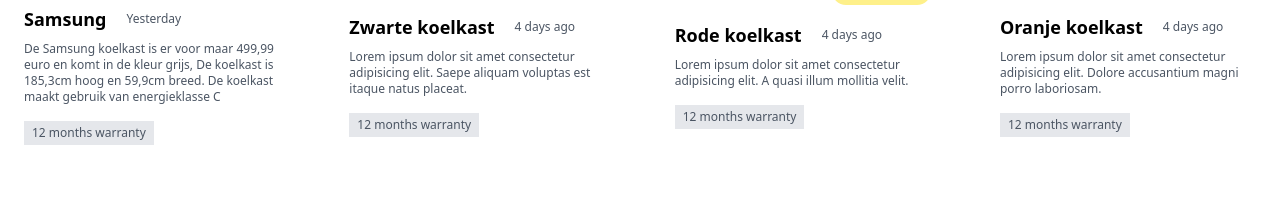
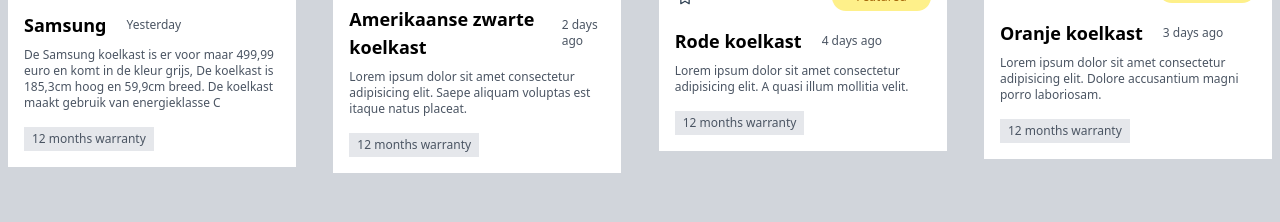
Before and after one commit to MaxSprenkels/bob-vance, a PHP site: page / in a window 1280 px wide. Shown: the part 335-557 px from the top of the page. Run offline with PHP 8.4, Linux system fonts and the light colour scheme; data that the repository does not hold is empty; some libraries are stand-ins or nearby versions.

Commit message:
assortiment update

```diff
--- a/index.php
+++ b/index.php
@@ -1,5 +1,6 @@
 <!DOCTYPE html>
 <html lang="en">
+
 <head>
     <meta charset="UTF-8">
     <meta http-equiv="X-UA-Compatible" content="IE=edge">
@@ -7,7 +8,8 @@
     <script src="https://cdn.tailwindcss.com"></script>
     <title>Bob Vance</title>
 </head>
-<body>
+
+<body class="bg-gray-300">
     <?php
     session_start();
     include 'navbar.html';
@@ -18,7 +20,7 @@
             <div class="flex flex-wrap items-center lg:justify-between justify-center">
                 <div tabindex="0" class="focus:outline-none mx-2 w-72 xl:mb-0 mb-8">
                     <div>
-                            <img alt="person capturing an image" src="https://www.expert.nl/media/frontend/catalog/products/372582717/630x630/372582717-6730760.jpg" tabindex="0" class="focus:outline-none w-full h-44" />
+                        <img alt="koelkast" src="https://www.expert.nl/media/frontend/catalog/products/372582717/630x630/372582717-6730760.jpg" tabindex="0" class="focus:outline-none w-full h-44" />
                     </div>
                     <div class="bg-white">
                         <div class="flex items-center justify-between px-4 pt-4">
@@ -50,7 +52,7 @@
                 </div>
                 <div tabindex="0" class="focus:outline-none mx-2 w-72 xl:mb-0 mb-8">
                     <div>
-                            <img alt="person capturing an image" src="https://www.smeg.com/binaries/content/gallery/smeg-netherlands/fq60.png/fq60.png/brx%3AsquareMobile" tabindex="0" class="focus:outline-none w-full h-44" />
+                        <img alt="koelkast" src="https://www.smeg.com/binaries/content/gallery/smeg-netherlands/fq60.png/fq60.png/brx%3AsquareMobile" tabindex="0" class="focus:outline-none w-full h-44" />
                     </div>
                     <div class="bg-white">
                         <div class="flex items-center justify-between px-4 pt-4">
@@ -66,8 +68,8 @@
                         </div>
                         <div class="p-4">
                             <div class="flex items-center">
-                                    <h2 tabindex="0" class="focus:outline-none text-lg font-semibold">Zwarte koelkast</h2>
-                                    <p tabindex="0" class="focus:outline-none text-xs text-gray-600 pl-5">4 days ago</p>
+                                <h2 tabindex="0" class="focus:outline-none text-lg font-semibold">Amerikaanse zwarte koelkast</h2>
+                                <p tabindex="0" class="focus:outline-none text-xs text-gray-600 pl-5">2 days ago</p>
                             </div>
                             <p tabindex="0" class="focus:outline-none text-xs text-gray-600 mt-2">Lorem ipsum dolor sit amet consectetur adipisicing elit. Saepe aliquam voluptas est itaque natus placeat.</p>
                             <div class="flex mt-4">
@@ -82,7 +84,7 @@
                 </div>
                 <div tabindex="0" class="focus:outline-none mx-2 w-72 xl:mb-0 mb-8">
                     <div>
-                            <img alt="person capturing an image" src="https://www.smeg.com/binaries/content/gallery/smeg/categories/fab50rrdeu_doubledoor.jpg/fab50rrdeu_doubledoor.jpg/brx%3AsquareMobile" tabindex="0" class="focus:outline-none w-full h-44" />
+                        <img alt="koelkast" src="https://www.smeg.com/binaries/content/gallery/smeg/categories/fab50rrdeu_doubledoor.jpg/fab50rrdeu_doubledoor.jpg/brx%3AsquareMobile" tabindex="0" class="focus:outline-none w-full h-44" />
                     </div>
                     <div class="bg-white">
                         <div class="flex items-center justify-between px-4 pt-4">
@@ -114,7 +116,7 @@
                 </div>
                 <div tabindex="0" class="focus:outline-none mx-2 w-72 xl:mb-0 mb-8">
                     <div>
-                            <img alt="person capturing an image" src="https://www.smeg.com/binaries/content/gallery/smeg/categories/orange_fridge_smeg.jpg/orange_fridge_smeg.jpg/brx%3AsquareMobile" tabindex="0" class="focus:outline-none w-full h-44" />
+                        <img alt="koelkast" src="https://www.smeg.com/binaries/content/gallery/smeg/categories/orange_fridge_smeg.jpg/orange_fridge_smeg.jpg/brx%3AsquareMobile" tabindex="0" class="focus:outline-none w-full h-44" />
                     </div>
                     <div class="bg-white">
                         <div class="flex items-center justify-between px-4 pt-4">
@@ -131,7 +133,7 @@
                         <div class="p-4">
                             <div class="flex items-center">
                                 <h2 tabindex="0" class="focus:outline-none text-lg font-semibold">Oranje koelkast</h2>
-                                    <p tabindex="0" class="focus:outline-none text-xs text-gray-600 pl-5">4 days ago</p>
+                                <p tabindex="0" class="focus:outline-none text-xs text-gray-600 pl-5">3 days ago</p>
                             </div>
                             <p tabindex="0" class="focus:outline-none text-xs text-gray-600 mt-2">Lorem ipsum dolor sit amet consectetur adipisicing elit. Dolore accusantium magni porro laboriosam.</p>
                             <div class="flex mt-4">
@@ -165,7 +167,7 @@
                         <div class="p-4">
                             <div class="flex items-center">
                                 <h2 tabindex="0" class="focus:outline-none text-lg font-semibold">Amerikaanse koelkast</h2>
-                                    <p tabindex="0" class="focus:outline-none text-xs text-gray-600 pl-5">4 days ago</p>
+                                <p tabindex="0" class="focus:outline-none text-xs text-gray-600 pl-5">4 hours ago</p>
                             </div>
                             <p tabindex="0" class="focus:outline-none text-xs text-gray-600 mt-2">Lorem ipsum dolor, sit amet consectetur adipisicing elit. Tenetur ratione quod ut repellat delectus inventore nobis.</p>
                             <div class="flex mt-4">
@@ -196,10 +198,10 @@
                         </div>
                         <div class="p-4">
                             <div class="flex items-center">
-                                    <h2 tabindex="0" class="focus:outline-none text-lg font-semibold">Samsung</h2>
+                                <h2 tabindex="0" class="focus:outline-none text-lg font-semibold">Zwarte koelkast</h2>
                                 <p tabindex="0" class="focus:outline-none text-xs text-gray-600 pl-5">4 days ago</p>
                             </div>
-                                <p tabindex="0" class="focus:outline-none text-xs text-gray-600 mt-2">De Samsung koelkast is er voor maar 499,99 euro en komt in de kleur grijs, De koelkast is 185,3cm hoog en 59,9cm breed. De koelkast maakt gebruik van energieklasse C</p>
+                            <p tabindex="0" class="focus:outline-none text-xs text-gray-600 mt-2">Lorem ipsum dolor sit amet consectetur adipisicing elit.</p>
                             <div class="flex mt-4">
                                 <div>
                                     <p tabindex="0" class="focus:outline-none text-xs text-gray-600 px-2 bg-gray-200 py-1">12 months warranty</p>
@@ -228,17 +230,15 @@
                         </div>
                         <div class="p-4">
                             <div class="flex items-center">
-                                    <h2 tabindex="0" class="focus:outline-none text-lg font-semibold">Samsung</h2>
+                                <h2 tabindex="0" class="focus:outline-none text-lg font-semibold">Zwarte mini koelkast</h2>
                                 <p tabindex="0" class="focus:outline-none text-xs text-gray-600 pl-5">4 days ago</p>
                             </div>
-                                <p tabindex="0" class="focus:outline-none text-xs text-gray-600 mt-2">De Samsung koelkast is er voor maar 499,99 euro en komt in de kleur grijs, De koelkast is 185,3cm hoog en 59,9cm breed. De koelkast maakt gebruik van energieklasse C</p>
+                            <p tabindex="0" class="focus:outline-none text-xs text-gray-600 mt-2">Lorem ipsum dolor sit amet, consectetur adipisicing elit. Cum animi sint, ea eos reiciendis optio harum illum labore quibusdam?</p>
                             <div class="flex mt-4">
                                 <div>
                                     <p tabindex="0" class="focus:outline-none text-xs text-gray-600 px-2 bg-gray-200 py-1">12 months warranty</p>
                                 </div>
-
                             </div>
-
                         </div>
                     </div>
                 </div>
@@ -263,14 +263,12 @@
                                 <h2 tabindex="0" class="focus:outline-none text-lg font-semibold">Red Bull mini koelkast</h2>
                                 <p tabindex="0" class="focus:outline-none text-xs text-gray-600 pl-5">4 days ago</p>
                             </div>
-                                <p tabindex="0" class="focus:outline-none text-xs text-gray-600 mt-2">De Samsung koelkast is er voor maar 499,99 euro en komt in de kleur grijs, De koelkast is 185,3cm hoog en 59,9cm breed. De koelkast maakt gebruik van energieklasse C</p>
+                            <p tabindex="0" class="focus:outline-none text-xs text-gray-600 mt-2">Lorem ipsum dolor sit amet consectetur adipisicing elit. Ad fuga corrupti quis quasi totam unde id corporis aut.</p>
                             <div class="flex mt-4">
                                 <div>
                                     <p tabindex="0" class="focus:outline-none text-xs text-gray-600 px-2 bg-gray-200 py-1">12 months warranty</p>
                                 </div>
-
                             </div>
-
                         </div>
                     </div>
                 </div>
@@ -286,12 +284,12 @@
         $sql = "SELECT * FROM koelkast";
         $koelkast = $conn->query($sql);
         foreach ($koelkast as $koelkast) {
-                echo "<tr><td>" . $koelkast["Naam"] ."</td>" . $koelkast["Prijs"] . "</td><td> <a href='add-fridge.php?id=" . $koelkast["id"] . "'>Toevoegen</td> </tr>";
+            echo "<tr><td>" . $koelkast["Naam"] . "</td><td>" . $koelkast["Prijs"] . "</td><td>" . $koelkast["Kleur"] . "</td><td>" . $koelkast["Hoogte"] . "</td><td>" . $koelkast["Breedte"] . "</td><td>" . $koelkast["Energieklasse"] . "</td><td> <a href='add-fridge.php?id=" . $koelkast["id"] . "'>Toevoegen</td> </tr>";
         }
     } catch (PDOException $e) {
         echo "Error: " . $e->getMessage();
-
     }
     ?>
 </body>
+
 </html>
```
Lines whose indentation alone changed are shown as unchanged.
